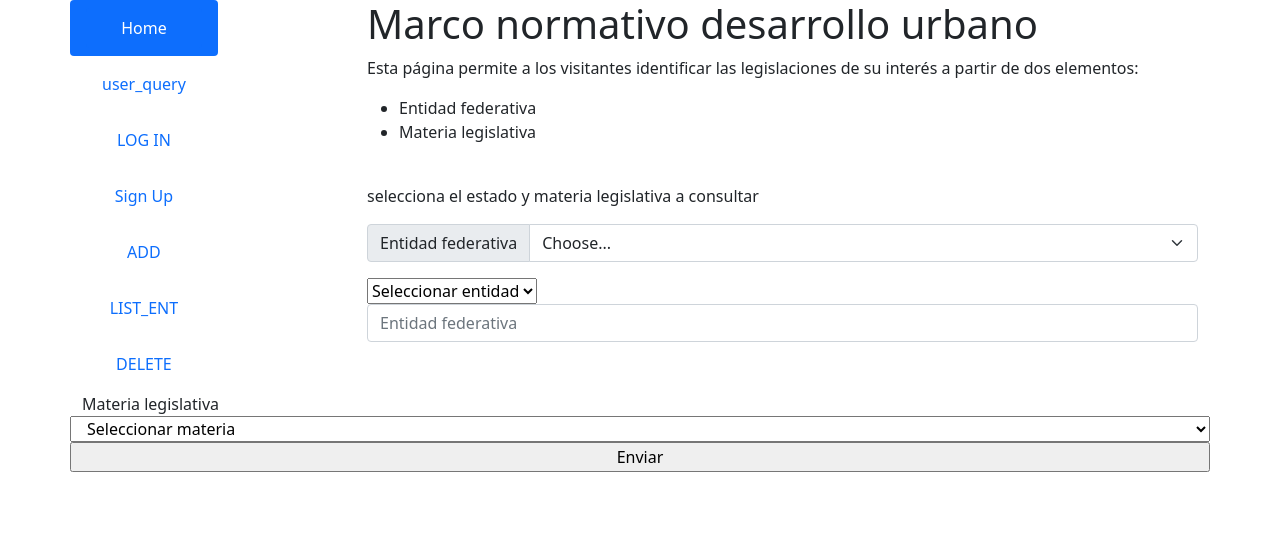
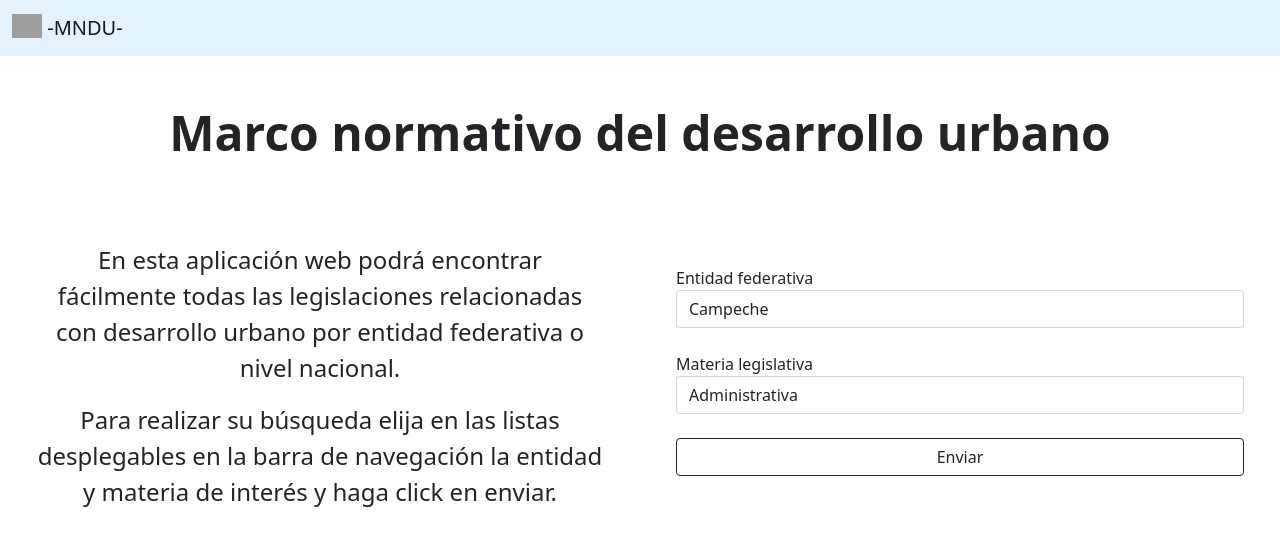
Before and after one commit to urdaibayc/leyes_del_territorio, a Flask app: page / in a window 1280 px wide. Shown: the top 546 px of the page. Run offline with Flask 2, Linux system fonts and the light colour scheme; grey boxes are pictures that could not be loaded.

Commit message:
as requested

```diff
--- a/forms.py
+++ /dev/null
@@ -1,60 +0,0 @@
-from flask_wtf import FlaskForm
-from wtforms import SubmitField, SelectField, StringField, IntegerField
-from wtforms.validators import DataRequired
-
-class ConsultaUsuario(FlaskForm):
-	estado = SelectField(
-				'Entidad federativa',
-				choices=[
-					('','Seleccionar entidad'),
-					('cam', 'Campeche'),
-					('chp', 'Chiapas'),
-					('roo', 'Quintana Roo'),
-					('tab', 'Tabasco'),
-					('yuc', 'Yucatán'),
-					('mex', 'Mexico'),
-					],
-				#coerce=unicode,
-				option_widget=None,
-				validate_choice=True,
-				validators=[DataRequired()],
-				)
-	materia = SelectField(
-					'Materia legislativa',
-					choices=[
-						('','Seleccionar materia'),
-						('adm', 'Administrativa'),
-						('agu', 'Agua'),
-						('amb', 'Ambiental'),
-						('civ', 'Civil'),
-						('con', 'Constitucional'),
-						('duo', 'Desarrollo urbano y obras públicas'),
-						('dhu', 'Derechos humanos'),
-						('dec', 'Desarrollo Económico'),
-						('fis', 'Fiscal'),
-						('mun', 'Municipal'),
-						('pat', 'Patrimonio'),
-						('pla', 'Planeación'),
-						('pci', 'Protección Civil'),
-						('pin', 'Pueblos indígenas'),
-						('tra', 'Transporte'),
-						],
-					#coerce=unicode,
-					option_widget=None,
-					validate_choice=True,
-					validators=[DataRequired()],
-					)
-	submit = SubmitField('Enviar')
-
-
-class AddForm(FlaskForm):
-	"""Adds the string privided in a form."""
-	name = StringField('str to add:')
-	submit = SubmitField('Add str')
-
-
-class DelForm(FlaskForm):
-	"""From an ID deletes a str provided in a form."""
-	id = IntegerField('Id int to delete:')
-	name = StringField('str to del:')
-	submit = SubmitField('Delete Id')
--- a/main.py
+++ b/main.py
@@ -1,11 +1,10 @@
-import os
+from flask import Flask, render_template, session, redirect, url_for, flash
+from flask_wtf import FlaskForm
+from wtforms import (SelectField, SubmitField)
+from wtforms.validators import DataRequired
+import pandas as pd
+from math import ceil
 
-from forms import AddForm, DelForm, ConsultaUsuario
-
-from flask import (Flask, redirect, url_for,
-	render_template, session)
-from flask_sqlalchemy import SQLAlchemy
-from flask_migrate import Migrate
 
 ###############################################################################
 ######### INSTANCIATE FLASK APP ###############################################
@@ -14,89 +13,70 @@ from flask_migrate import Migrate
 ########## SET & CONFIGURE FLASK ######################
 
 app = Flask(__name__)
-app.config['SECRET_KEY'] = ';LSDJ A;LSDJ'
+app.config['SECRET_KEY'] = '.LSDJ#AknYhSCj6KHVqm4nL468SDJ'
 
+###############################################################################
+######### DATA LOADING ########################################################
+###############################################################################
 
-########## SET & CONFIGURE DB #########################
+def data_loading():
+    data=pd.read_json('./static/full_data.json')
+    return data
 
-basedir = os.path.abspath(os.path.dirname(__file__))
-app.config["SQLALCHEMY_TRACK_MODIFICATIONS"] = False
-app.config["SQLALCHEMY_DATABASE_URI"] = 'sqlite:///'+os.path.join(basedir,'db.sqlite3')
-db = SQLAlchemy(app)
-Migrate(app,db)
+def get_info(estado, materia):
+
+    df = data_loading()
+    resultado = df.loc[(df['estado'].str.lower()==estado.lower()) & (df['materia'].str.lower()==materia.lower())]
+    return resultado
+
 
 
 ###############################################################################
-######### MODELS ##############################################################
+######### FORMS ###############################################################
 ###############################################################################
 
-class Estado(db.Model):
-	__tablename__ = 'estados'
-
-	id = db.Column(db.Text,
-				primary_key = True
-				)
-	nombre = db.Column(db.Text)
-	leyes = db.relationship('leyes',
-							lazy='select',
-							backref=db.backref('estados', lazy='joined'),
-							)
-
-	def __init__(self, id, nombre):
-		self.abr = id
-		self.name = nombre
-
-	def __repr__(self):
-		return f"abr -> {self.abr} -> {self.name} "
-
-class Ley(db.Model):
-	__tablename__ = 'leyes'
-
-	id = db.Column(db.Integer,
-				primary_key = True
-				)
-	prioridad = db.Column(db.Float)
-	nombre = db.Column(db.Text)
-	publicacion = db.Column(db.Integer)
-	reforma = db.Column(db.Integer)
-	url = db.Column(db.Text)
-	estado_id = db.Column(db.Text,
-						db.ForeignKey('estados.id'),
-						nullable=False,
-						)
-	materias_id = db.Column(db.Text, db.ForeignKey('materias.id'),
-							nullable=False,
-							)
-
-	def __init__(self, id, prioridad, nombre, publicacion, reforma, url):
-		self.id = id
-		self.name = nombre
-		self.pri = prioridad
-		self.pub = publicacion
-		self.ref = reforma
-		self.url = url
-
-	def __repr__(self):
-		return f" -> {self.id} -> prioridad {self.pri} reforma {self.ref}"
-
-class Materia(db.Model):
-	__tablename__ = 'materias'
-
-	id = db.Column(db.Text,
-				primary_key = True
-				)
-	nombre = db.Column(db.Text)
-	leyes = db.relationship('leyes',
-							lazy='select',
-							backref=db.backref('materias', lazy='joined'),
-							)
-
-	def __init__(self, id, nombre):
-		self.abr = id
-		self.name=nombre
-
-	def __repr__(self):
-		return f"abr -> {self.abr} -> {self.name} "
+class Consultar(FlaskForm):
+    estado = SelectField(
+                u'Entidad federativa',
+                choices=[
+                    ('Campeche', 'Campeche'),
+                    ('Chiapas', 'Chiapas'),
+                    ('Quintana Roo', 'Quintana Roo'),
+                    ('Tabasco', 'Tabasco'),
+                    ('Yucatan', 'Yucatán'),
+                    ('Federal', 'Federal'),
+                    ],
+                #coerce=unicode,
+                option_widget=None,
+                validate_choice=True,
+                validators=[DataRequired()],
+                )
+    materia = SelectField(
+                    u'Materia legislativa',
+                    choices=[
+                        ('Administrativa', 'Administrativa'),
+                        ('Agrario', 'Agrario'),
+                        ('Agua', 'Agua'),
+                        ('Ambiental', 'Ambiental'),
+                        ('Civil', 'Civil'),
+                        ('Constitucional', 'Constitucional'),
+                        ('D. urbano/obras p.', 'D. Urbano y obras p.'),
+                        ('Derechos humanos', 'Derechos humanos'),
+                        ('Desarrollo economico', 'Desarrollo económico'),
+                        ('Fiscal', 'Fiscal'),
+                        ('Municipal', 'Municipal'),
+                        ('Patrimonio', 'Patrimonio'),
+                        ('Planeacion', 'Planeación'),
+                        ('Proteccion civil', 'Protección civil'),
+                        ('Pueblos indigenas', 'Pueblos indígenas'),
+                        ('Transporte', 'Transporte'),
+                        ],
+                    #coerce=unicode,
+                    option_widget=None,
+                    validate_choice=True,
+                    validators=[DataRequired()],
+                    )
+    submit = SubmitField('Enviar')
 
 
 ###############################################################################
@@ -105,106 +85,37 @@ class Materia(db.Model):
 
 ### HOME ROUTE ########################################
 
-@app.route("/", methods=["POST", "GET"])
+@app.route('/', methods=['GET', 'POST'])
 def home():
 
+    form = Consultar()
+    if form.validate_on_submit():
+        uinput = [form.estado.data, form.materia.data]
+        df = get_info(uinput[0], uinput[1])
+        if df.index.any():
+            session['uinput'] = uinput
+            session['leyes'] = [str(e) for e in list(df.ley.keys())]
+            session['data'] = df.to_dict()
+            print(session['leyes'])
+            return redirect(url_for('resultados'))
 
-	# ---Y ESTO???---
-
-	estado = False
-	materia = False
-
-	form = ConsultaUsuario()
-
-	if form.validate_on_submit():
-		session['estado'] = form.estado.data
-		session['materia'] = form.materia.data
-		form.estado.data = ''
-		form.materia.data = ''
-		return redirect(url_for('user_query', edo=session['estado']))
-	return render_template("home.html", form=form)
+        else:
+            flash('No existe la materia en la entidad seleccionada.', 'warning')
+            return redirect(url_for('home'))
 
 
-### CREATE 	USER_QUERY ROUTE ##########################
+    return render_template('home.html', form=form)
 
-@app.route("/user_query", methods=["GET", "POST"])
-def user_query():
-	"""Get and query string input from the client."""
-	ent = Estado.query.all()
-	return render_template("user_query.html", ent=ent)
+@app.route('/resultados', methods=['GET'])
+def resultados():
+    return render_template('resultados.html')
 
 
-### CREATE PRIVATE ROUTES #############################
-#-----------------------------------------------------#
-a = False
+if __name__ == '__main__':
+    app.run(debug=False)
 
-### LOGIN ROUTE #######################################
-
-@app.route("/login")
-def login():
-	"""Route to log in a user."""
-	if a:
-		return redirect(url_for("/login/<usr>"))
-	else:
-		return redirect(url_for("home"))
-	return redirect(url_for("login.html"))
-
-
-### ADD ROUTE #######################################
-
-@app.route("/add", methods=['GET','POST'])
-def add():
-	"""Partiendo de un str, Agrega un estado.
-	Args: (str)
-	"""
-	form = AddForm()
-
-	if form.validate_on_submit():
-		str_to_add = form.name.data
-
-		new_string = Estado(id, nombre)
-		db.session.add(str_to_add)
-		db.session.commit()
-
-		return redirect(url_for('list_estados'))
-	return render_template('add.html', form=form)
-
-
-### LIST STATES ROUTE #######################################
-
-@app.route("/list_ent ", methods=['GET'])
-def list_ent():
-	"""Obtiene los estsdos existentes."""
-	ent = Estado.query.all()
-	return render_template('list_estados.html', ent=ent)
-
-
-
-### DELETE ROUTE #######################################
-
-@app.route("/delete", methods=['GET','POST'])
-def delete():
-	"""Borra un estado mediante una ID."""
-
-	form = DelForm()
-	if form.validate_on_submit():
-		id = form.id.data
-		estado = Estado.query.get(id)
-		db.session.delete(estado)
-		db.session.commit()
-		return redirect(url_for('list_estados'))
-	return render_template('delete.html', form=form)
-
-
-### DELETE ROUTE #######################################
-
-@app.route("/signup", methods=['GET','POST'])
-def signup():
-	"""Crear una cuenta."""
-	return render_template('signup.html', form=form)
-
-
-######### RUN APP #############################################################
-
-if __name__=="__main__":
-	app.run(debug=True)
+#############################################################
+########## CREDITS ##########################################
+#############################################################
+# icons from:
+# <div>Icons made by <a href="https://www.freepik.com" title="Freepik">Freepik</a> from <a href="https://www.flaticon.com/" title="Flaticon">www.flaticon.com</a></div>
--- a/templates/base.html
+++ b/templates/base.html
@@ -7,42 +7,45 @@
 
 	<!-- CSS only -->
 	<link href="https://cdn.jsdelivr.net/npm/bootstrap@5.0.2/dist/css/bootstrap.min.css" rel="stylesheet" integrity="sha384-EVSTQN3/azprG1Anm3QDgpJLIm9Nao0Yz1ztcQTwFspd3yD65VohhpuuCOmLASjC" crossorigin="anonymous">
+  <link rel="shortcut icon" href="{{ url_for('static', filename='mexican-republic-map-black-shape.ico') }}">
 
-	<title> -MNDH- </title>
+	<title> -MNDU- </title>
 </head>
 <body>
+  <nav class="navbar navbar-light" style="background-color: #e3f2fd;">
+    <div class="container-fluid">
+      <a class="navbar-brand" href="{{ url_for('home')}}">
+        <img src="{{url_for('static', filename='mapa2.png')}}" width="30" height="24" class="d-inline-block align-text-top">
+        -MNDU-
+      </a>
+    </div>
+  </nav>
 
-<div class="container">
+  <div class="container-fluid">
     <div class="row">
-		<div class="col-3 ontainer-fluid nav">
-			<div class="d-flex align-items-start">
-			  <div class="nav flex-column nav-pills me-3" id="v-pills-tab" role="tablist" aria-orientation="vertical">
-				    <button class="nav-link active" id="v-pills-home-tab" data-bs-toggle="pill" data-bs-target="#v-pills-home" type="button" role="tab" aria-controls="v-pills-home" aria-selected="true"><a class="nav-link active" aria-current="page" href="{{url_for('home')}}">Home</a></button>
-				    <button class="nav-link" id="v-pills-user_query-tab" data-bs-toggle="pill" data-bs-target="#v-pills-user_query" type="button" role="tab" aria-controls="v-pills-user_query" aria-selected="false"><a class="nav-link"  href="{{url_for('user_query')}}">user_query</a></button>
-				    <button class="nav-link" id="v-pills-login-tab" data-bs-toggle="pill" data-bs-target="#v-pills-login" type="button" role="tab" aria-controls="v-pills-login" aria-selected="false"><a class="nav-link"  href="{{url_for('login')}}">LOG IN</a></button>
-				    <button class="nav-link" id="v-pills-signup-tab" data-bs-toggle="pill" data-bs-target="#v-pills-signup" type="button" role="tab" aria-controls="v-pills-signup" aria-selected="false"><a class="nav-link" href="{{url_for('signup')}}">Sign Up</a></button>
-				    <button class="nav-link" id="v-pills-add-tab" data-bs-toggle="pill" data-bs-target="#v-pills-add" type="button" role="tab" aria-controls="v-pills-add" aria-selected="false"><a class="nav-link" href="{{url_for('add')}}">ADD</a></button>
-				    <button class="nav-link" id="v-pills-list_ent-tab" data-bs-toggle="pill" data-bs-target="#v-pills-list_ent" type="button" role="tab" aria-controls="v-pills-list_ent" aria-selected="false"><a class="nav-link" href="{{url_for('list_ent')}}">LIST_ENT</a></button>
-				    <button class="nav-link" id="v-pills-delete-tab" data-bs-toggle="pill" data-bs-target="#v-pills-delete" type="button" role="tab" aria-controls="v-pills-delete" aria-selected="false"><a class="nav-link" href="{{url_for('delete')}}">DELETE</a></button></div>
-			  <div class="tab-content" id="v-pills-tabContent">
-				    <div class="tab-pane fade show active" id="v-pills-home" role="tabpanel" aria-labelledby="v-pills-home-tab"></div>
-				    <div class="tab-pane fade" id="v-pills-user_query" role="tabpanel" aria-labelledby="v-pills-user_query-tab"></div>
-				    <div class="tab-pane fade" id="v-pills-login" role="tabpanel" aria-labelledby="v-pills-login-tab"></div>
-				    <div class="tab-pane fade" id="v-pills-signup" role="tabpanel" aria-labelledby="v-pills-signup-tab"></div>
-				    <div class="tab-pane fade" id="v-pills-add" role="tabpanel" aria-labelledby="v-pills-add-tab"></div>
-				    <div class="tab-pane fade" id="v-pills-list_ent" role="tabpanel" aria-labelledby="v-pills-list_ent-tab"></div>
-				    <div class="tab-pane fade" id="v-pills-delete" role="tabpanel" aria-labelledby="v-pills-delete-tab">
-				    </div></div>
+      <div class="col">
+        <div class="container-fluid py-5">
+          <h1 class="display-5 fw-bold text-center">
+            Marco normativo del desarrollo urbano
+          </h1>
         </div>
       </div>
+    </div>
+    <div class="row">
       <div class="col">
-			<h1>Marco normativo desarrollo urbano</h1>
-			{% block content %} {% endblock %}
+        <br>
+        {% block text %}{%endblock %}
+      </div>
+      <div class="col">
+        <br>
+        {% block q %} {%endblock %}
       </div>
     </div>
   </div>
 
-
+  <div class="container-fluid">
+    {%block content%}{%endblock %}
+  </div>
 
 	<!-- JavaScript Bundle with Popper -->
 	<script src="https://cdn.jsdelivr.net/npm/bootstrap@5.0.2/dist/js/bootstrap.bundle.min.js" integrity="sha384-MrcW6ZMFYlzcLA8Nl+NtUVF0sA7MsXsP1UyJoMp4YLEuNSfAP+JcXn/tWtIaxVXM" crossorigin="anonymous"></script>
--- a/templates/home.html
+++ b/templates/home.html
@@ -1,89 +1,38 @@
 {% extends "base.html" %}
 
-{% block content %}
-
-<p>Esta página permite a los visitantes identificar las legislaciones de su interés a partir de dos elementos:</p>
-<ul>
-	<li>Entidad federativa</li>
-	<li>Materia legislativa</li>
-</ul>
-<br>
-
-<p>
-{% if estado and materia %}
-el estado es {{estado}}
-la materia es {{materia}}
-select a new one in the form below to update
-
-{% else %}
-selecciona el estado y materia legislativa a consultar
-
-{% endif %}
-
-<form method="POST">
-	{{ form.hidden_tag() }}
-	<div class="input-group mb-3">
-
-
-	  <label class="input-group-text" for="inputGroupEstado">{{ form.estado.label() }}</label>
-	  <select class="form-select" id="inputGroupEstado">
-	    <option selected>Choose...</option>
-	    <option value="1">One</option>
-	    <option value="2">Two</option>
-	    <option value="3">Three</option>
-	  </select>
+{% block text %}
+	<div class="container">
+		<p class="fs-4 text-center">
+		  En esta aplicación web podrá encontrar fácilmente todas las legislaciones relacionadas con desarrollo urbano por entidad federativa o nivel nacional.
+		</p>
+		<p class="fs-4 text-center">
+		  Para realizar su búsqueda elija en las listas desplegables en la barra de navegación la entidad y materia de interés y haga click en enviar.
+		</p>
 	</div>
 
+{% endblock %}
 
+{% block q%}
 
+	{% for message in get_flashed_messages() %}
+	<h4>{{ message }}</h4>
+	{% endfor %}
 
-
-
-		{{ form.estado }}
-
-		<input type="" class="form-control" id="select-field-ent" placeholder="Entidad federativa">
-
-
-
-
-
-
-
-
-
-
-
+	<div class="container">
+	<br>
+    <form class="" method="POST">
+      {{ form.hidden_tag() }}
+      {{ form.estado.label }}
+      <br>
+      {{ form.estado(class="form-control") }}
+      <br>
+      {{ form.materia.label }}
+      <br>
+      {{ form.materia(class="form-control") }}
+      <br>
+      <div class="d-grid gap-2">
+        {{ form.submit(class="btn btn-outline-dark") }}
+      </div>
+    </form>
 	</div>
-
-
-	<br>
-	{{ form.materia.label }}{{ form.materia() }}
-	<br>
-	{{ form.submit() }}
-</form>
-
-
-<!--
-  <span class="input-group-text" id="basic-addon1">@</span>
-  <input type="text" class="form-control" placeholder="Username" aria-label="Username" aria-describedby="basic-addon1">
-
- -->
-
-
-
-
-<!-- <input class="form-control form-control-lg" type="text" placeholder=".form-control-lg" aria-label=".form-control-lg example">
-<label for="exampleDataList" class="form-label">Datalist example</label>
-<input class="form-control" list="datalistOptions" id="exampleDataList" placeholder="Type to search...">
-<datalist id="datalistOptions">
-  <option value="San Francisco">
-  <option value="New York">
-  <option value="Seattle">
-  <option value="Los Angeles">
-  <option value="Chicago">
-</datalist>
-
-
- -->
-
 {% endblock %}
```
Also changed, not shown: requirements.txt (added, +40 -0 lines), templates/add.html (deleted, +0 -14 lines), templates/delete.html (deleted, +0 -16 lines), templates/list_entidades.html (deleted, +0 -15 lines), templates/login.html (deleted, +0 -17 lines), templates/resultados.html (added, +78 -0 lines), templates/signin.html (deleted, +0 -17 lines), templates/signup.html (deleted, +0 -10 lines), templates/user_query.html (deleted, +0 -45 lines), README.md (deleted), 1 other file. Lines whose indentation alone changed are shown as unchanged.
